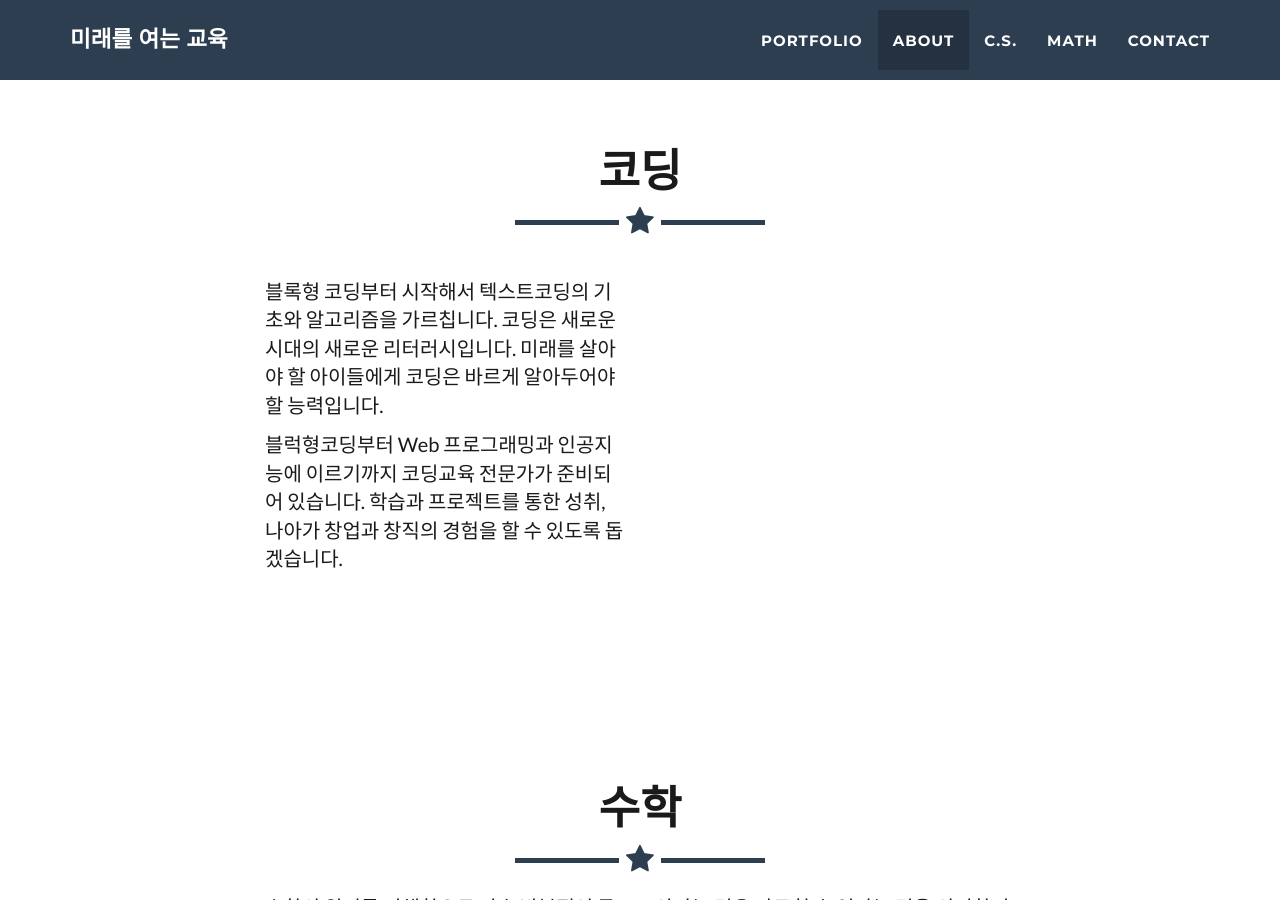
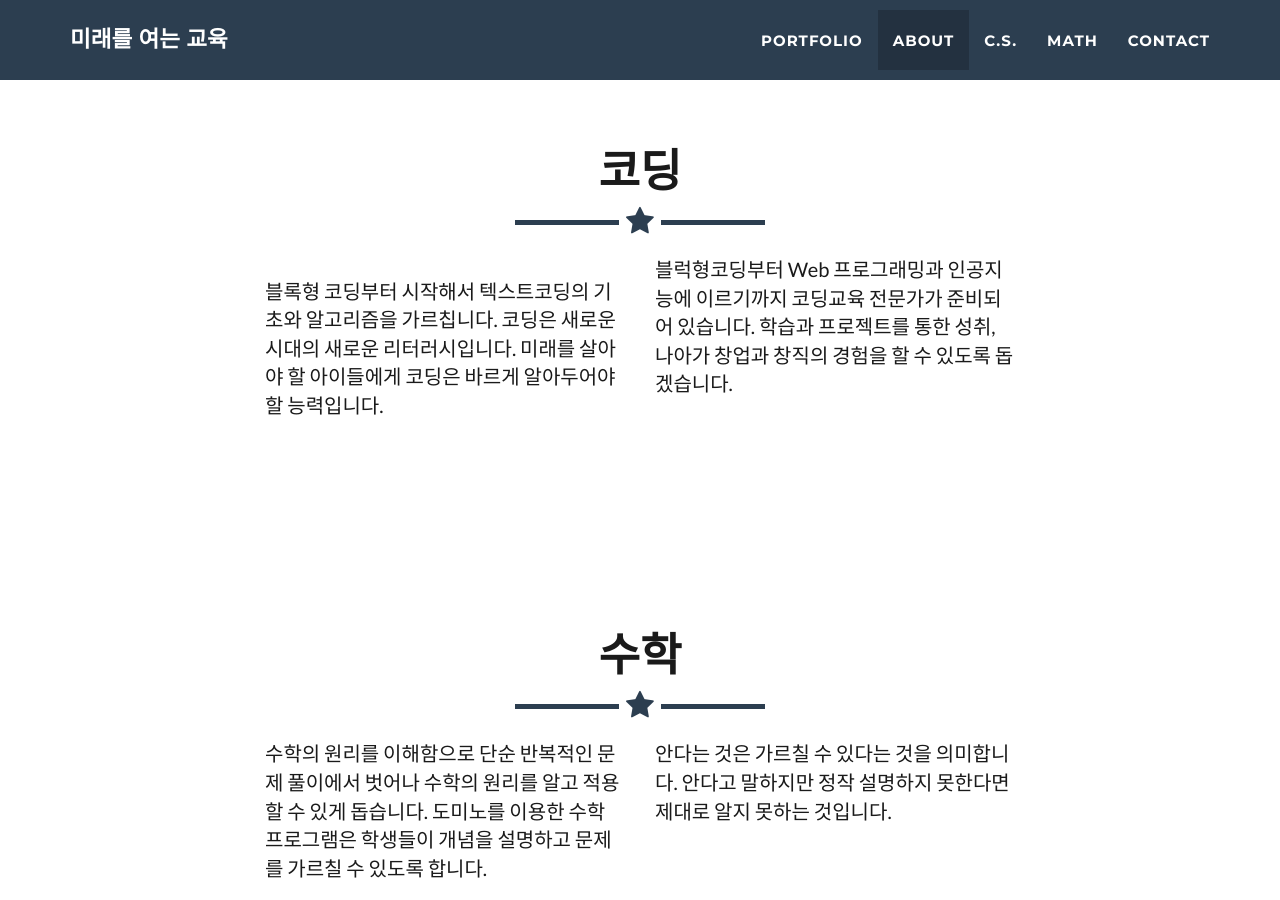
Before and after one commit to eventia/eventia.github.io, a Jekyll site: the page built from index.html, in a window 1280 px wide and 900 px high, scrolled down 3025 px. Built offline with Jekyll 4.4.1, drawn with Linux system fonts in a browser that asks for light colours.

Commit message:
HomePage 2019-02-20-[ 3:16]

```diff
--- a/_includes/menupage1.html
+++ b/_includes/menupage1.html
@@ -15,8 +15,12 @@
 						블록형 코딩부터 시작해서 텍스트코딩의 기초와 알고리즘을 가르칩니다.
 						코딩은 새로운 시대의 새로운 리터러시입니다. 미래를 살아야 할 아이들에게 코딩은 바르게 알아두어야 할 능력입니다.
 					</p>
+
+                </div>
+
+				<div class="col-lg-4">
                     <p>
-						블럭형코딩부터 Web 프로그래밍과 인공지능에 이르기까지 코딩교육 전문가가 준비되어 있습니다. 학습과 프로젝트를 통한 성취, 나아가 창업과 창직의 경험을 할 수 있도록 돕겠습니다.
+					블럭형코딩부터 Web 프로그래밍과 인공지능에 이르기까지 코딩교육 전문가가 준비되어 있습니다. 학습과 프로젝트를 통한 성취, 나아가 창업과 창직의 경험을 할 수 있도록 돕겠습니다.
 					</p>
                 </div>
 
```
